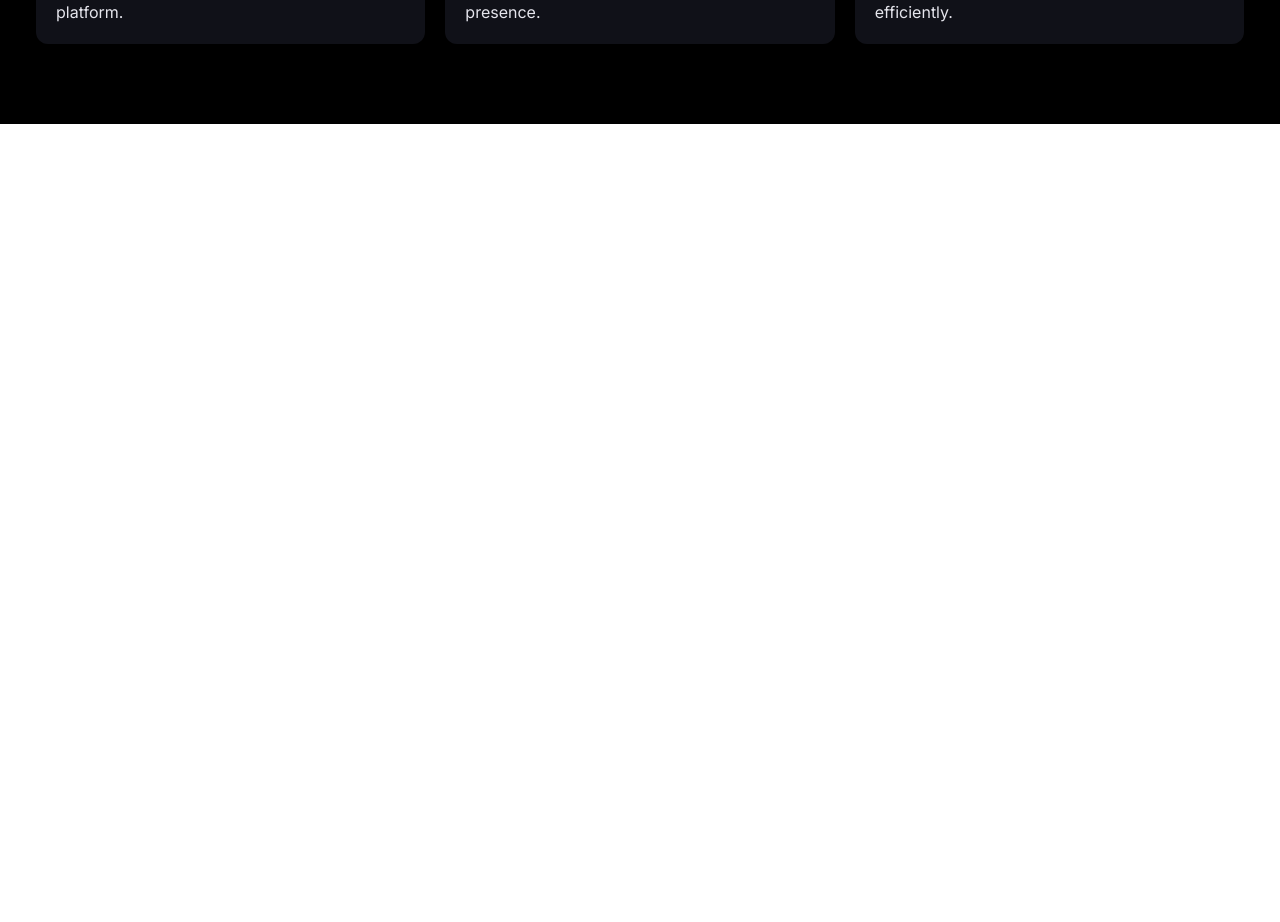
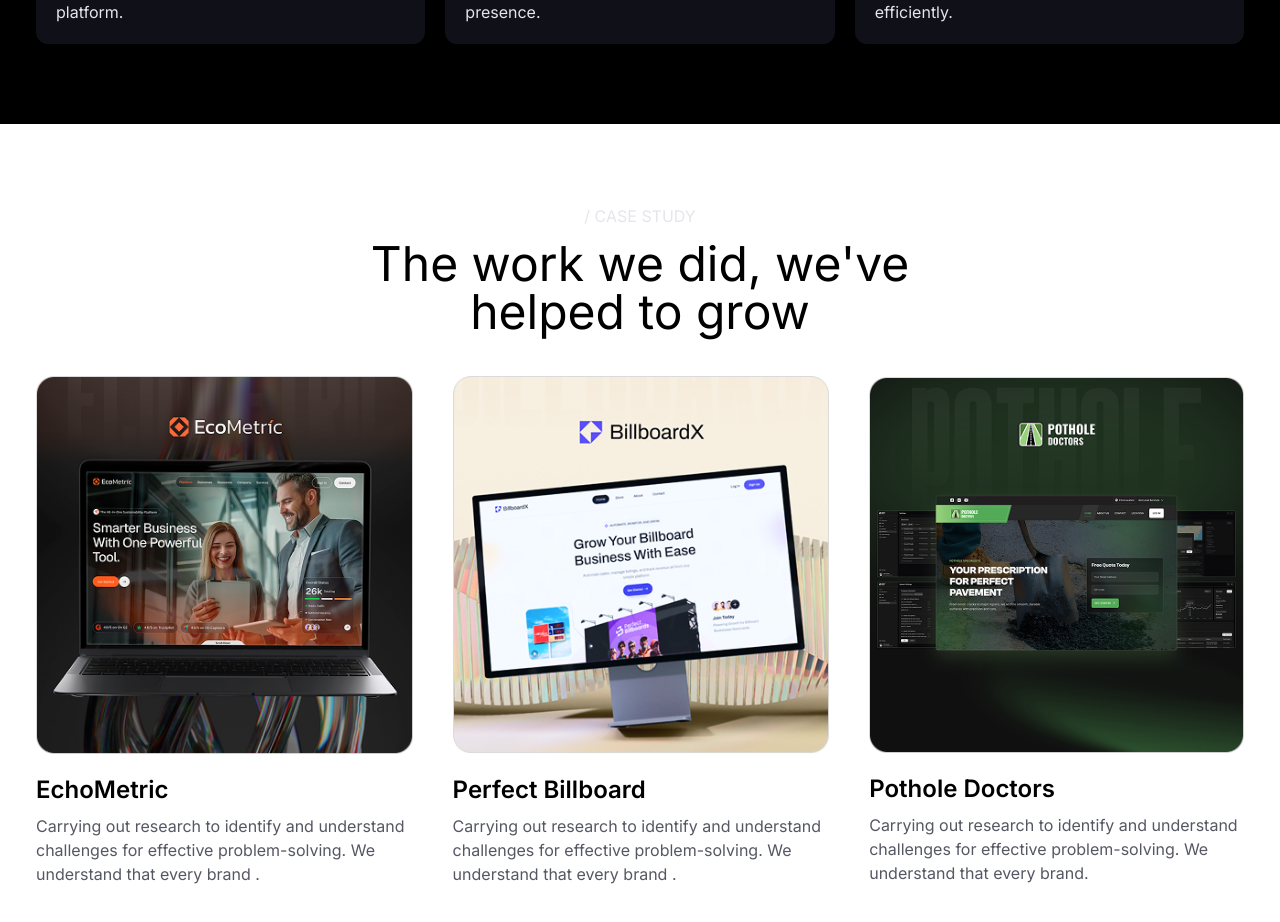
Before and after one commit to tonmoybosunia24/practise_project, a Next.js app: page / in a window 1280 px wide. Shown: the part 2120-3042 px from the top of the page. Before the commit the page ends 2244 px from the top, so only its background shows below. Built offline with nearby package versions, Linux system fonts and the light colour scheme.

Commit message:
Case Study Section Complete

```diff
--- a/app/page.jsx
+++ b/app/page.jsx
@@ -1,4 +1,5 @@
 import AboutUs from "@/components/AboutUs";
+import CaseStudy from "@/components/CaseStudy";
 import Hero from "@/components/Hero";
 import OurServices from "@/components/OurServices";
 
@@ -8,6 +9,7 @@
       <Hero></Hero>
       <AboutUs></AboutUs>
       <OurServices></OurServices>
+      <CaseStudy></CaseStudy>
     </main>
   );
 }
--- /dev/null
+++ b/components/CaseStudy.jsx
@@ -0,0 +1,52 @@
+import SectionHeading from "@/ui/SectionHeading";
+
+const CaseStudy = () => {
+
+  const ceses = [
+    {
+      id: 1,
+      banner: '/Sub_Banner/Rectangle 9498.png',
+      title: 'EchoMetric',
+      description: 'Carrying out research to identify and understand challenges for effective problem-solving. We understand that every brand .'
+    },
+    {
+      id: 2,
+      banner: '/Sub_Banner/Group 2147223739.png',
+      title: 'Perfect Billboard',
+      description: 'Carrying out research to identify and understand challenges for effective problem-solving. We understand that every brand .'
+    },
+    {
+      id: 3,
+      banner: '/Sub_Banner/Rectangle 9498 (1).png',
+      title: 'Pothole Doctors',
+      description: 'Carrying out research to identify and understand challenges for effective problem-solving. We understand that every brand.'
+    },
+  ]
+
+  return (
+    <section className="margin-section-lg">
+
+      {/* --------------------Section-Heading------------------- */}
+      <SectionHeading
+        className='text-black'
+        subtitle="/ CASE STUDY"
+        title=<>The work we did, we've <br /> helped to grow</>
+      ></SectionHeading>
+
+      {/* -------------------Section-Container------------------ */}
+      <div className="container flex justify-between items-center gap-10 mt-10">
+        {ceses.map((caseItem) => (
+          /* -------------------CaseStudy Card------------------- */
+          <div key={caseItem?.id}>
+            <img width={100} height={100} className="w-full" src={caseItem?.banner} alt={caseItem?.title} />
+            <h3 className="font-semibold text-2xl text-black mt-5">{caseItem?.title}</h3>
+            <p className="text-tertiary mt-2">{caseItem?.description}</p>
+          </div>
+        ))}
+      </div>
+
+    </section>
+  );
+};
+
+export default CaseStudy;
--- a/ui/SectionHeading.jsx
+++ b/ui/SectionHeading.jsx
@@ -1,8 +1,8 @@
-const SectionHeading = ({ subtitle, title }) => {
+const SectionHeading = ({ subtitle, title, className }) => {
   return (
-    <div className="text-center space-y-3">
+    <div className="text-center text-white space-y-3">
       <h3 className="text-secondary">{ subtitle }</h3>
-      <h2 className="text-5xl text-white">{ title }</h2>
+      <h2 className={`text-5xl ${className}`}>{ title }</h2>
     </div>
   );
 };
```
